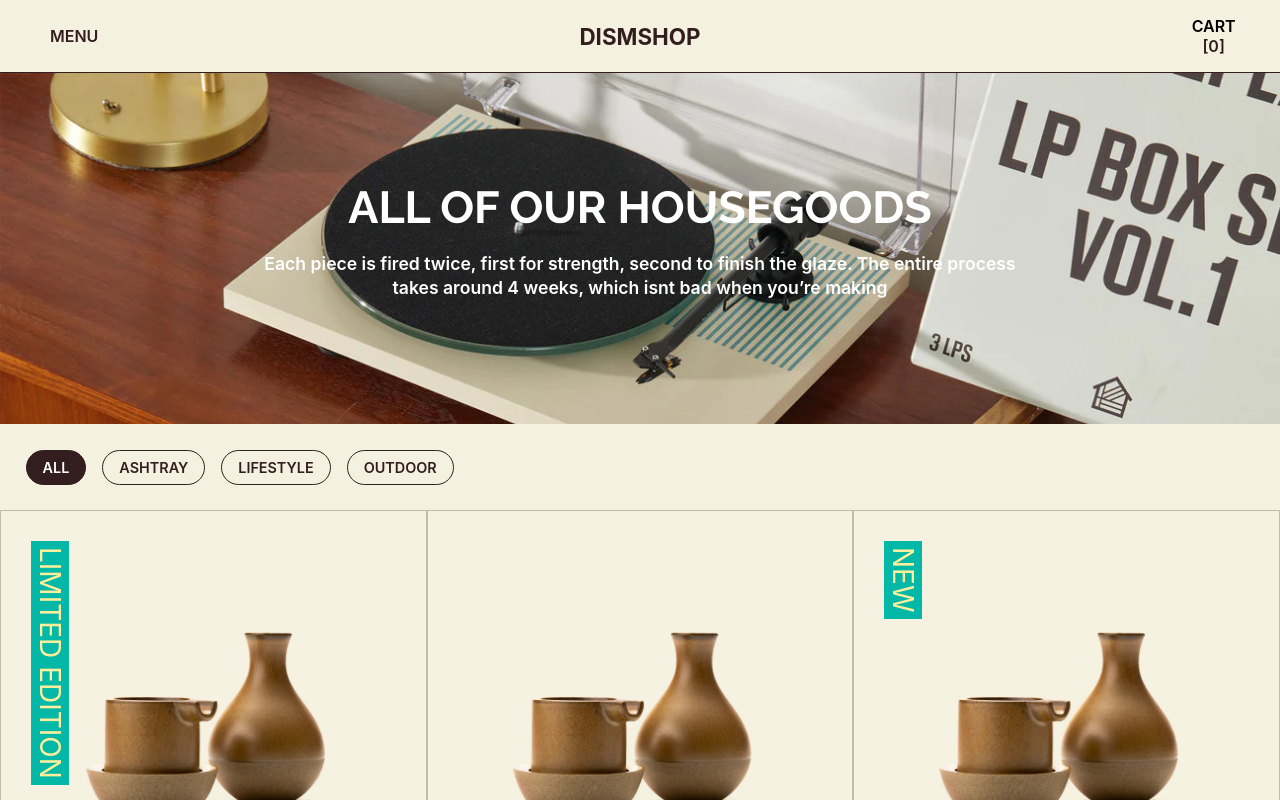
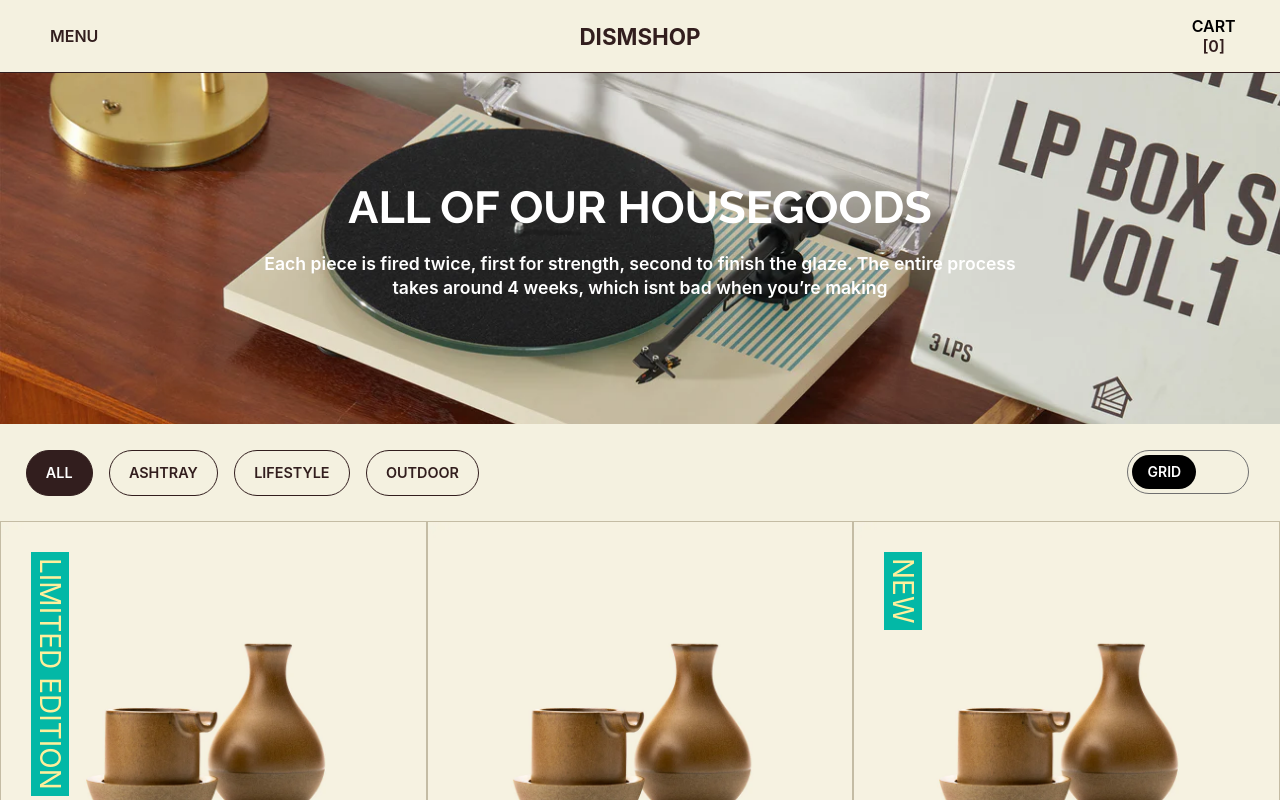
Before and after one commit to zefashofihatul/dism-fullstack, a React (Create React App) app in the folder client/: page /collections/all in a window 1280 px wide. Shown: the top 800 px of the page. Built offline with nearby package versions, Linux system fonts and the light colour scheme.

Commit message:
Adding List Content into Collection Page

```diff
--- a/client/src/components/Switch/style/SwitchStyle.jsx
+++ b/client/src/components/Switch/style/SwitchStyle.jsx
@@ -10,7 +10,6 @@ export const SwitchBoxLabel = styled.label`
   top: 0;
   left: 0;
   width: 120px;
-  height: 42px;
   border-radius: 40px;
   border: 1px solid #707070;
   background: transparent;
@@ -37,9 +36,10 @@ export const SwitchBox = styled.input`
   z-index: 1;
   top: 0;
   left: 0;
+  height: 39px;
   border-radius: 40px;
   width: 120px;
-  height: 42px;
+
   border: 1px solid #707070;
 
   &:checked + ${SwitchBoxLabel} {
--- a/client/src/features/cursor/cursor.js
+++ b/client/src/features/cursor/cursor.js
@@ -89,7 +89,6 @@ export default class Cursor {
     if (video.id == src) {
       gsap.set(video, { zIndex: 4, opacity: 1 });
       siblings.forEach((i) => {
-        console.log(i);
         gsap.set(i, { zIndex: 1, opacity: 0 });
       });
     }
--- a/client/src/features/products/ListContent.jsx
+++ b/client/src/features/products/ListContent.jsx
@@ -5,16 +5,19 @@ import { dummyContent } from './dummyData';
 import { useEffect } from 'react';
 import Cursor from 'features/cursor/cursor';
 import { CursorEl, CursorMedia, ProductImage } from './style/ListContentStyle';
+import PropTypes from 'prop-types';
 
-export const ListContent = () => {
+export const ListContent = ({ products, filterOption, styleAdd }) => {
   const body = document.querySelector('body');
+  const productsFilter =
+    filterOption !== 'all' ? products.filter((value) => value.category == filterOption) : products;
   useEffect(() => {
     const cursor = new Cursor(document.querySelector('.cursor'));
   });
   return (
     <MainWrapper>
       <ListContentWrapper>
-        {dummyContent.map((product, index) => {
+        {productsFilter.map((product, index) => {
           return (
             <ProductListCard
               key={index}
@@ -23,13 +26,14 @@ export const ListContent = () => {
               price={product.price}
               description={product.description}
               image1={product.image1}
+              styleAdd={styleAdd}
             />
           );
         })}
       </ListContentWrapper>
       <CursorEl className="cursor">
         <CursorMedia className="cursor-media">
-          {dummyContent.map((product, index) => {
+          {products.map((product, index) => {
             return (
               <ProductImage id={`image-${index}`} key={index} src={product.image1}></ProductImage>
             );
@@ -39,3 +43,9 @@ export const ListContent = () => {
     </MainWrapper>
   );
 };
+
+ListContent.propTypes = {
+  products: PropTypes.array,
+  filterOption: PropTypes.string,
+  styleAdd: PropTypes.string
+};
--- a/client/src/features/products/component/ProductListCard.jsx
+++ b/client/src/features/products/component/ProductListCard.jsx
@@ -10,9 +10,9 @@ import {
   CartButton
 } from '../style/ListContentStyle';
 
-export const ProductListCard = ({ idCount, title, price, description, image1 }) => {
+export const ProductListCard = ({ idCount, title, price, description, image1, styleAdd }) => {
   return (
-    <ListProduct data-image={`image-${idCount}`} className="product">
+    <ListProduct data-image={`image-${idCount}`} styleAdd={styleAdd} className="product">
       <TitleProduct>{title}</TitleProduct>
       <DescriptionImageWrapper>
         <DescriptionWrapper>
@@ -29,8 +29,9 @@ export const ProductListCard = ({ idCount, title, price, description, image1 })
 
 ProductListCard.propTypes = {
   title: PropTypes.string,
-  price: PropTypes.string,
+  price: PropTypes.number,
   description: PropTypes.string,
   image1: PropTypes.string,
-  idCount: PropTypes.number
+  idCount: PropTypes.number,
+  styleAdd: PropTypes.string
 };
--- a/client/src/features/products/style/GridContentStyle.jsx
+++ b/client/src/features/products/style/GridContentStyle.jsx
@@ -244,6 +244,7 @@ export const ProductPriceWrapper = styled.div`
 export const CartButton = styled.span`
   margin: 0;
   padding: 0;
+  width: 5.7rem;
   font-size: 0.9rem;
   font-weight: 600;
   text-decoration: underline;
--- a/client/src/features/products/style/ListContentStyle.jsx
+++ b/client/src/features/products/style/ListContentStyle.jsx
@@ -1,8 +1,8 @@
-import styled from 'styled-components';
+import styled, { css } from 'styled-components';
 
 export const ListContentWrapper = styled.div`
   width: 100%;
-  margin-top: 40px;
+
   position: relative;
 `;
 export const ListProduct = styled.div`
@@ -10,10 +10,12 @@ export const ListProduct = styled.div`
   display: flex;
   flex-direction: row;
   gap: 3rem;
-  padding: 1rem 0;
+  box-sizing: border-box;
+  padding: 1rem 3rem;
   border-top: 0.1rem solid #c4bca4;
   border-bottom: 0.1rem solid #c4bca4;
   transition: 200ms;
+  ${(props) => (props.styleAdd ? props.styleAdd : '')}
 `;
 
 export const DescriptionWrapper = styled.div`
--- a/client/src/features/products/style/OptionsProductStyle.jsx
+++ b/client/src/features/products/style/OptionsProductStyle.jsx
@@ -17,6 +17,9 @@ export const OptionsWrapper = styled.div`
 
 export const Option = styled.span`
   border: 0.1rem solid #321e1e;
+  display: flex;
+  align-items: center;
+  justify-content: center;
   color: #321e1e;
   ${(props) =>
     props.className == 'filled'
@@ -26,7 +29,7 @@ export const Option = styled.span`
           color: #fff;
         `
       : 'font-weight: 600;'}
-  padding: 0.5rem 1rem;
+  padding: 0.6rem 1.2rem;
   border-radius: 8rem;
   font-size: 0.9rem;
   cursor: pointer;
--- a/client/src/pages/collection/Collection.jsx
+++ b/client/src/pages/collection/Collection.jsx
@@ -10,10 +10,15 @@ import { AllProductsGrid } from 'features/products/get-products';
 import { Header } from 'components/Header';
 import { dummyContent } from 'features/products/dummyData';
 import { OptionsProduct } from 'features/products/get-products/OptionsProduct';
+import { ListContent } from 'features/products/ListContent';
 import { useState } from 'react';
 
 export const Collection = () => {
+  const [isListContent, setIsListContent] = useState(false);
   const [option, setOption] = useState({ set: 'all' });
+  const switchHandleClick = () => {
+    setIsListContent(!isListContent);
+  };
   return (
     <>
       <Header />
@@ -26,13 +31,17 @@ export const Collection = () => {
           </BannerDescription>
         </BannerDescriptionWrapper>
       </Banner>
-      <OptionsProduct option={option} setOption={setOption} />
+      <OptionsProduct option={option} handleClick={switchHandleClick} setOption={setOption} />
+      {isListContent ? (
+        <ListContent products={dummyContent} filterOption={option.set} />
+      ) : (
         <AllProductsGrid
           products={dummyContent}
           filterOption={option.set}
           gridCol={3}
           fetchItem={10}
         />
+      )}
     </>
   );
 };
```
Also changed, not shown: client/src/features/products/get-products/OptionsProduct.jsx (+5 -2 lines). Lines whose indentation alone changed are shown as unchanged.
